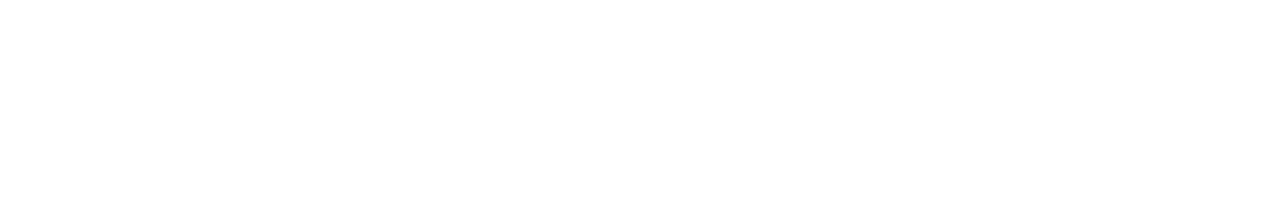
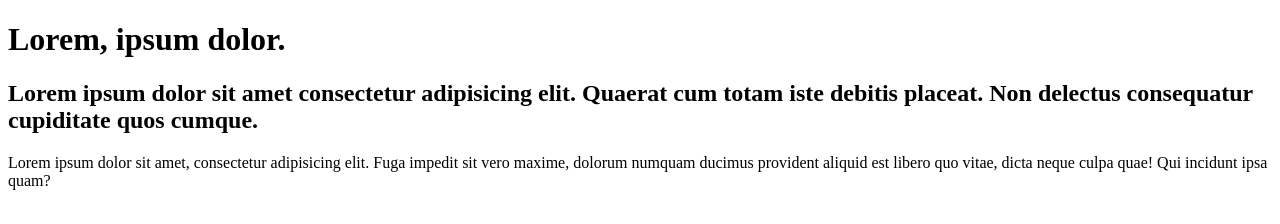
Before and after one commit to HappyHanSolo/group-collab-project, a plain HTML site: page index.html in a window 1280 px wide. Drawn offline with Linux system fonts and the light colour scheme.

Commit message:
Initial html build

```diff
--- a/index.html
+++ b/index.html
@@ -8,5 +8,13 @@
 </head>
 <body>
 
+    <h1>Lorem, ipsum dolor.</h1>
+
+    <h2>Lorem ipsum dolor sit amet consectetur adipisicing elit. Quaerat cum totam iste debitis placeat. Non delectus consequatur cupiditate quos cumque.</h2>
+
+    <section>
+        <article>Lorem ipsum dolor sit amet, consectetur adipisicing elit. Fuga impedit sit vero maxime, dolorum numquam ducimus provident aliquid est libero quo vitae, dicta neque culpa quae! Qui incidunt ipsa quam?</article>
+    </section>
+
 </body>
 </html>
```
